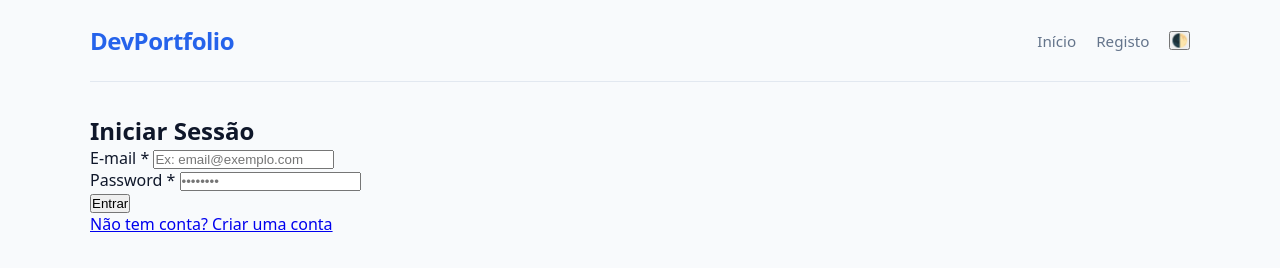
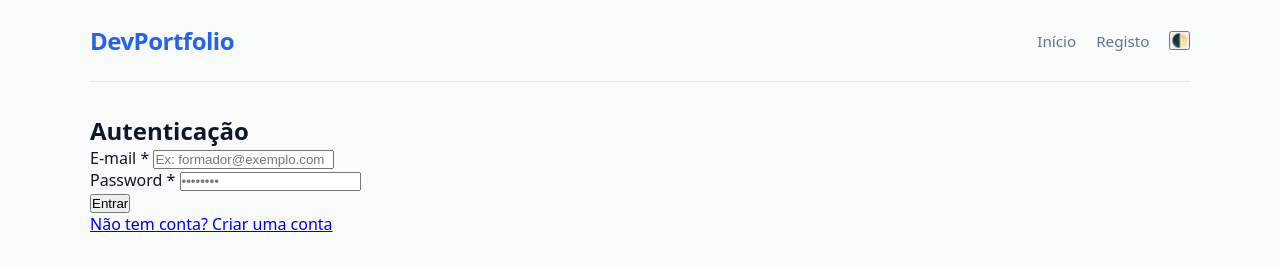
Before and after one commit to Martim334/devfolio-preguica, a website: page public/login.html in a window 1280 px wide. Drawn offline with Linux system fonts and the light colour scheme.

```diff
--- a/public/login.html
+++ b/public/login.html
@@ -19,11 +19,11 @@
 
 <main class="form-container">
   <div class="form-card">
-    <h2>Iniciar Sessão</h2>
+    <h2>Autenticação</h2>
     <form id="loginForm">
       <div class="form-group">
         <label for="email">E-mail *</label>
-        <input type="email" id="email" required placeholder="Ex: email@exemplo.com">
+        <input type="email" id="email" required placeholder="Ex: formador@exemplo.com">
       </div>
       <div class="form-group">
         <label for="password">Password *</label>
@@ -31,7 +31,7 @@
       </div>
       <button type="submit" class="btn-submit">Entrar</button>
     </form>
-    <a href="/register.html" class="btn-back">Não tem conta? Criar uma conta</a>
+    <a href="/register.html" class="btn-back"> Não tem conta? Criar uma conta</a>
   </div>
 </main>
 
```
